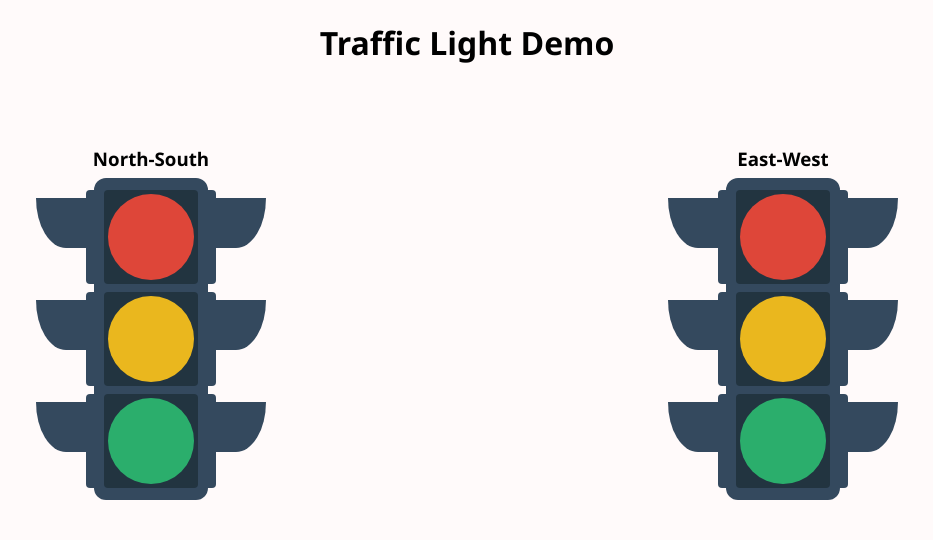
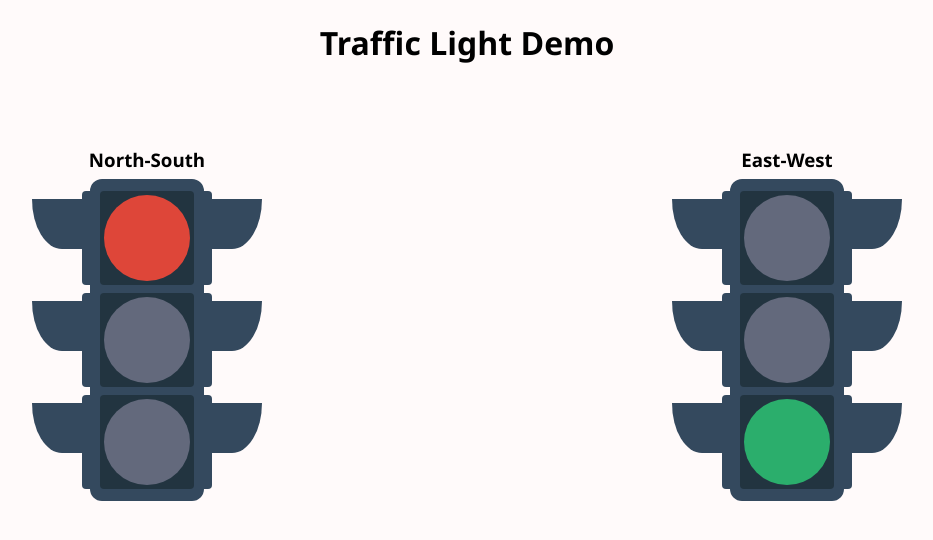
Before and after one commit to irisendozo/trafficlights, an Angular app: page / in a window 1280 px wide. Shown: the top 540 px of the page, without its empty margins (173-1106 px from the left). Built offline with nearby package versions, Linux system fonts and the light colour scheme.

Commit message:
chore: add traffic-light component inputs

```diff
--- a/src/app/app.component.html
+++ b/src/app/app.component.html
@@ -1,5 +1,5 @@
 <h1 class="center"> Traffic Light Demo </h1>
-<div class="container">
-  <app-traffic-light name="North-South"></app-traffic-light>
-  <app-traffic-light name="East-West"></app-traffic-light>
+<div class="traffic-container-light">
+  <app-traffic-light name="North-South" state="red"></app-traffic-light>
+  <app-traffic-light name="East-West" state="green"></app-traffic-light>
 </div>
--- a/src/app/app.component.less
+++ b/src/app/app.component.less
@@ -1,6 +1,11 @@
-.container {
-    display: flex;
-    flex-wrap: nowrap;
-    justify-content: space-around;
-    margin-top: 5%;
+/* variables */
+@black: #000000;
+
+.traffic-container {
+    &-light {
+        display: flex;
+        flex-wrap: nowrap;
+        justify-content: space-around;
+        margin-top: 5%;
+    }
 }
--- a/src/app/traffic-light/traffic-light.component.html
+++ b/src/app/traffic-light/traffic-light.component.html
@@ -3,21 +3,21 @@
     <div class="light-outer">
         <div class="first-light-decorate"></div>
         <div class="light-inner">
-            <div class="light light-red"> </div>
+            <div class="light" [ngClass]="{'red': state === 'red', 'off': state !== 'red'}"> </div>
         </div>
         <div class="top-shade top-shade-left"></div>
         <div class="top-shade top-shade-right"></div>
     </div>
     <div class="light-outer">
         <div class="light-inner">
-            <div class="light light-yellow"></div>
+            <div class="light" [ngClass]="{'yellow': state === 'yellow', 'off': state !== 'yellow'}"></div>
         </div>
         <div class="top-shade top-shade-left"></div>
         <div class="top-shade top-shade-right"></div>
     </div>
     <div class="light-outer">
         <div class="light-inner">
-            <div class="light light-green"> </div>
+            <div class="light" [ngClass]="{'green': state === 'green', 'off': state !== 'green'}"> </div>
         </div>
         <div class="top-shade top-shade-left"></div>
         <div class="top-shade top-shade-right"></div>
--- a/src/app/traffic-light/traffic-light.component.less
+++ b/src/app/traffic-light/traffic-light.component.less
@@ -1,6 +1,7 @@
 /* variables */
 @grey-light: #34495e;
 @grey-heavy: #223440;
+@off: #63697C;
 @red: #de4639;
 @yellow: #eab71e;
 @green: #2bae6c;
@@ -61,6 +62,12 @@
   }
 }
 
+.light {
+    width: 86px;
+    height: 86px;
+    .radius(50%);
+}
+
 .light-inner {
     width: 86px;
     height: 86px;
@@ -68,27 +75,21 @@
     margin: 0px auto;
     background-color: @grey-heavy;
     .radius();
-}
 
-.light {
-    width: 86px;
-    height: 86px;
-    .radius(50%);
-
-    &-red {
+    .red {
         background-color: @red;
     }
 
-    &-yellow {
+    .yellow {
         background-color: @yellow;
     }
 
-    &-green {
+    .green {
         background-color: @green;
     }
 
-    &-off {
-        background-color: @grey-light;
+    .off {
+        background-color: @off;
     }
 }
 
--- a/src/app/traffic-light/traffic-light.component.ts
+++ b/src/app/traffic-light/traffic-light.component.ts
@@ -7,10 +7,7 @@ import { Component, Input, OnInit } from '@angular/core';
 })
 export class TrafficLightComponent implements OnInit {
   @Input() name: string;
+  @Input() state: string;
 
-  constructor() { }
-
-  ngOnInit() {
-  }
-
+  ngOnInit() { }
 }
--- a/src/styles.less
+++ b/src/styles.less
@@ -3,11 +3,12 @@
 @snow:#FFFAFA;
 
 
-html {
+html, body {
   height: 100%;
   width: 100%;
   background-color: @snow;
   font-family:'Segoe UI', Tahoma, Geneva, Verdana, sans-serif;
+  margin: 0;
 }
 
 .center {
```
Also changed, not shown: 1 other file (tests, documents, lock files or other folders).
